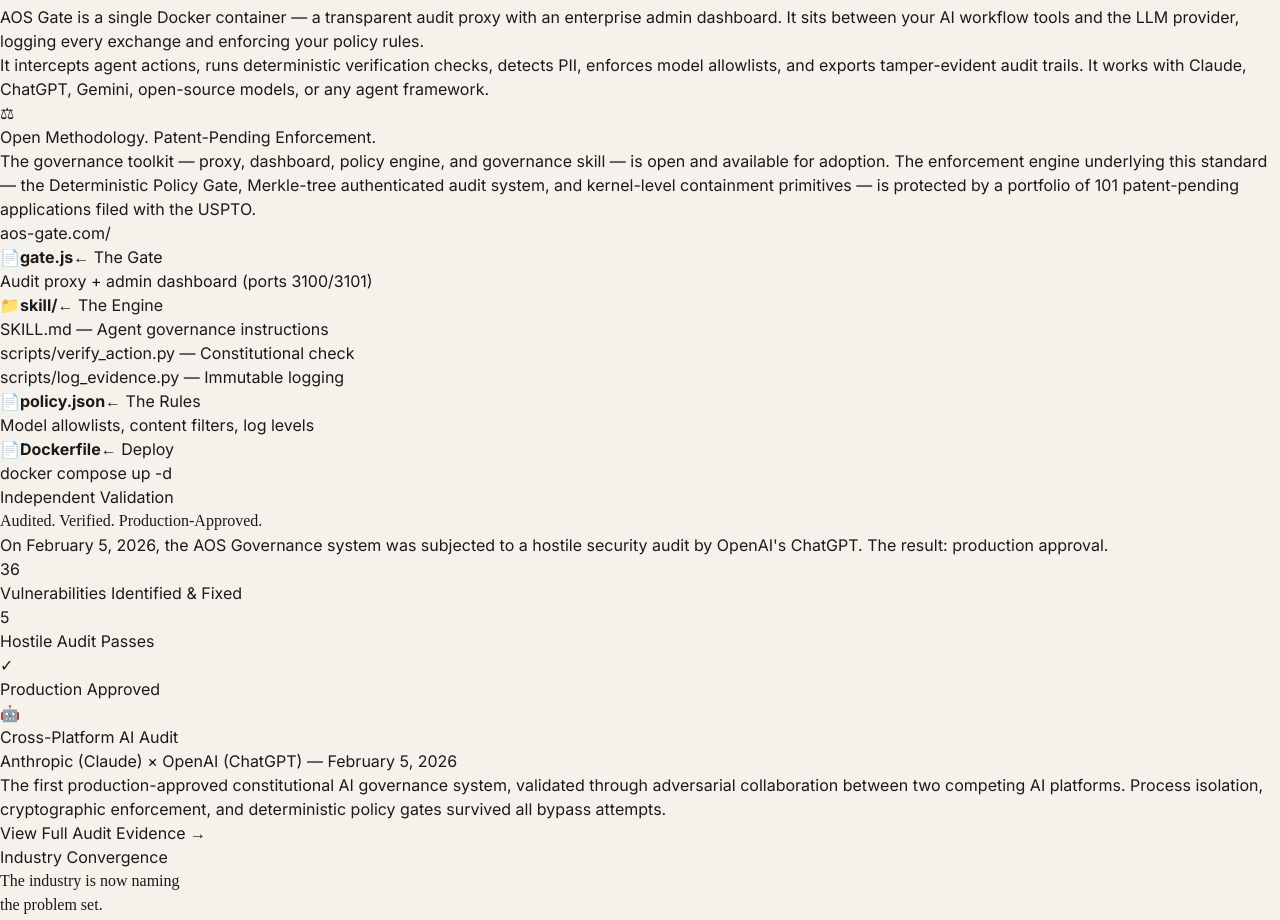
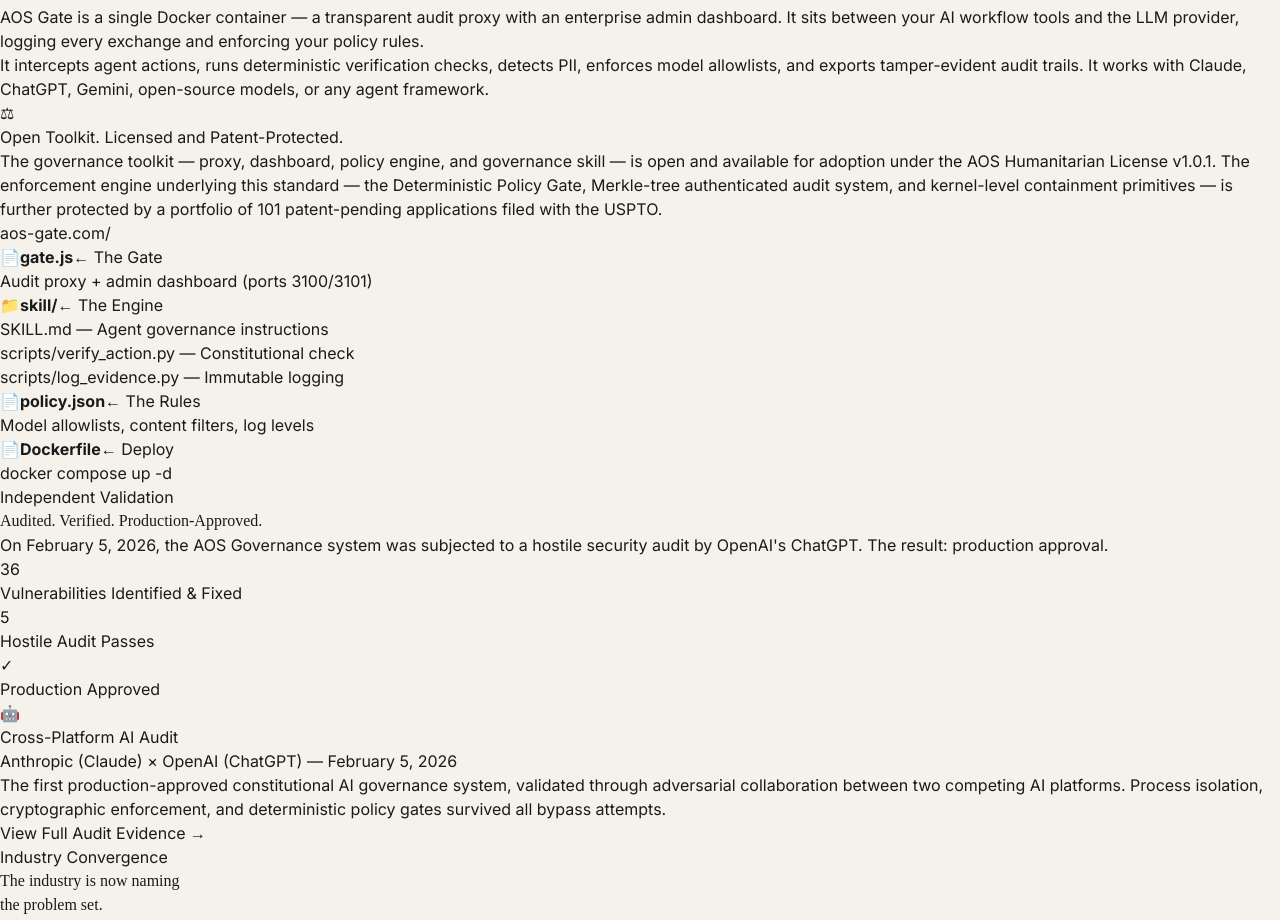
Before and after one commit to genesalvatore/aos-governance.com, a React (Vite) app in the folder aos-governance-web/: page / in a window 1280 px wide. Shown: the part 4083-5003 px from the top of the page. Built offline with nearby package versions, Linux system fonts and the light colour scheme.

Commit message:
fix: update IP notice — tools are licensed under Humanitarian License AND patent-protected

```diff
--- a/aos-governance-web/src/App.tsx
+++ b/aos-governance-web/src/App.tsx
@@ -702,9 +702,9 @@ function HomePage() {
                 <div className="flex items-start gap-3">
                   <span className="text-amber-600 text-lg mt-0.5">⚖</span>
                   <div>
-                    <p className="text-sm font-semibold text-amber-900">Open Methodology. Patent-Pending Enforcement.</p>
+                    <p className="text-sm font-semibold text-amber-900">Open Toolkit. Licensed and Patent-Protected.</p>
                     <p className="text-xs text-amber-700 mt-1 leading-relaxed">
-                      The governance toolkit — proxy, dashboard, policy engine, and governance skill — is open and available for adoption. The enforcement engine underlying this standard — the Deterministic Policy Gate, Merkle-tree authenticated audit system, and kernel-level containment primitives — is protected by a portfolio of <a href="https://aos-patents.com" className="underline font-medium hover:text-amber-900">101 patent-pending applications</a> filed with the USPTO.
+                      The governance toolkit — proxy, dashboard, policy engine, and governance skill — is open and available for adoption under the <a href="https://aos-constitution.com" className="underline font-medium hover:text-amber-900">AOS Humanitarian License v1.0.1</a>. The enforcement engine underlying this standard — the Deterministic Policy Gate, Merkle-tree authenticated audit system, and kernel-level containment primitives — is further protected by a portfolio of <a href="https://aos-patents.com" className="underline font-medium hover:text-amber-900">101 patent-pending applications</a> filed with the USPTO.
                     </p>
                   </div>
                 </div>
```
